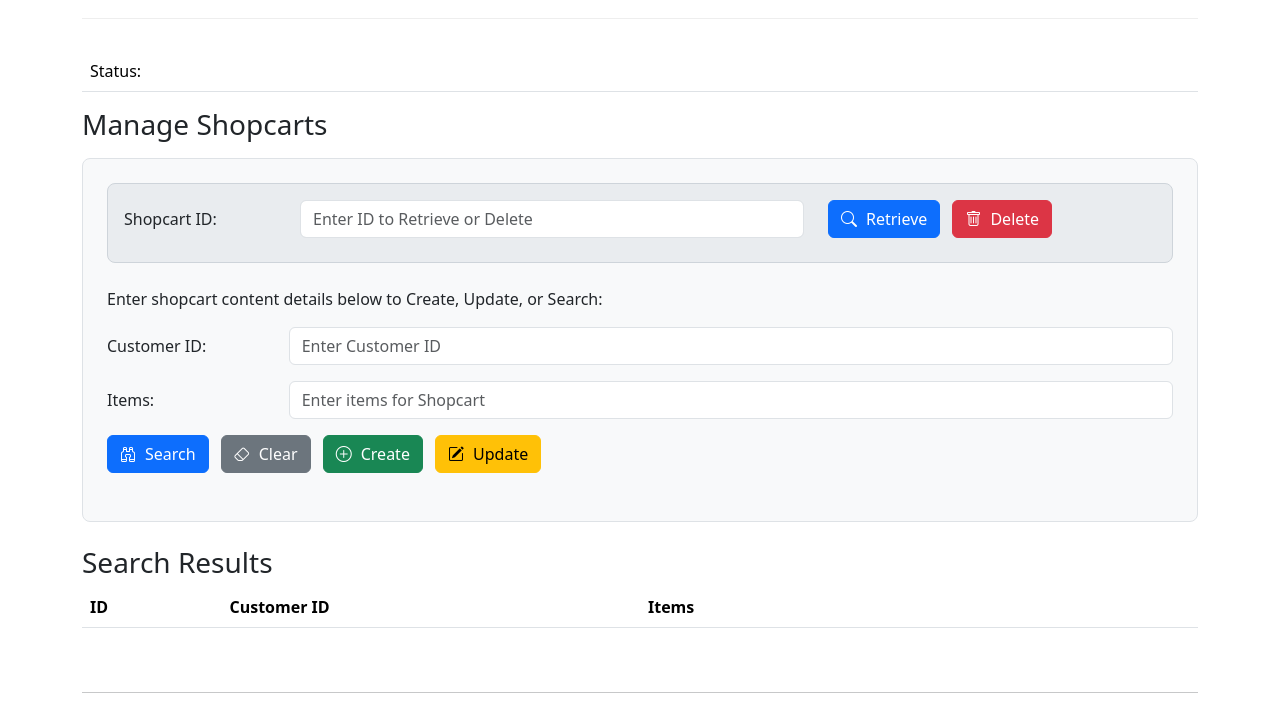
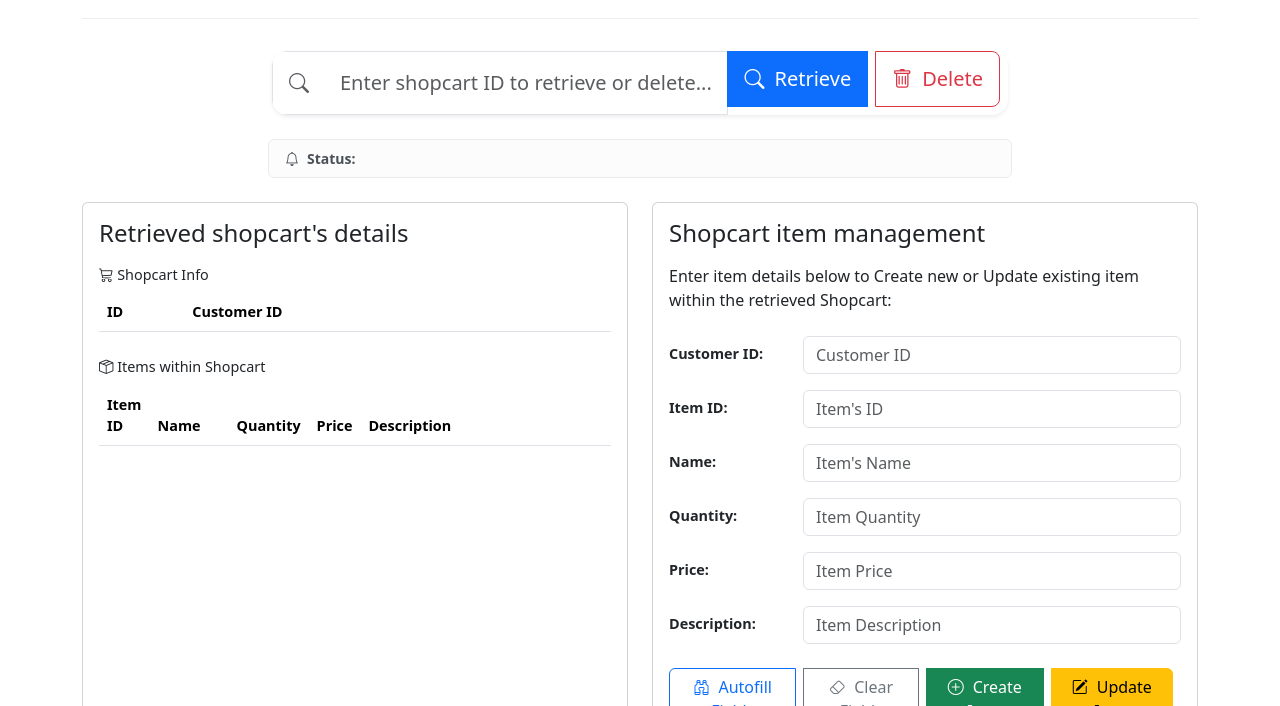
Before and after one commit to CSCI-GA-2820-SP25-001/shopcarts, a plain HTML site: page service/static/index.html in a window 1280 px wide. Shown: the part 86-792 px from the top of the page. Drawn offline with nearby package versions, Linux system fonts and the light colour scheme; files whose address does not match are found by name.

Commit message:
improved UI

```diff
--- a/service/static/index.html
+++ b/service/static/index.html
@@ -18,7 +18,7 @@
         padding-bottom: 1rem;
         border-bottom: 1px solid #eee;
     }
-    #form_data .well {
+    #shopcart_form_data .well {
         padding: 1.5rem;
         background-color: #f8f9fa;
         border: 1px solid #dee2e6;
@@ -28,8 +28,8 @@
     .form-group {
         margin-bottom: 1rem;
     }
-     #search_results table th,
-     #search_results table td {
+     #shopcart_search_results table th,
+     #shopcart_search_results table td {
         vertical-align: middle;
      }
      .form-group .btn {
@@ -52,6 +52,17 @@
         border: 1px solid #ced4da;
         margin-bottom: 1.5rem; /* Add space below this section */
      }
+     /* Reduce font size for elements within cards */
+     .card .table th,
+     .card .section-label,
+     .card .col-form-label {
+        font-size: 0.9rem; /* Adjust size as needed */
+     }
+     /* Apply consistent bold weight */
+     .card .table th,
+     .card .col-form-label {
+        font-weight: 600; /* Keep headers and labels slightly bolder */
+     }
   </style>
 </head>
 
@@ -61,84 +72,173 @@
       <h1><i class="bi bi-cart3"></i> Shopcart Demo REST API Service</h1>
     </div>
 
-    <!-- Flash Message -->
-    <div class="table-responsive">
-      <table class="table">
-        <tbody>
-          <tr>
-            <td>Status:</td>
-            <td><span id="flash_message"></span></td>
-          </tr>
-        </tbody>
-      </table>
-    </div>
+    <!-- FORM -->
+    <div class="col-md-12" id="shopcart_form_data">
 
-    <!-- FORM -->
-    <div class="col-md-12" id="form_data">
-      <h3>Manage Shopcarts</h3>
-      <div class="well">
-        <div class="shopcart-id-section">
-            <div class="form-group row mb-0"> <!-- Removed bottom margin from group inside this section -->
-              <label class="control-label col-sm-2 col-form-label" for="shopcart_id">Shopcart ID:</label>
-              <div class="col-sm-6">
-                <input type="text" class="form-control" id="id" placeholder="Enter ID to Retrieve or Delete">
-              </div>
-              <div class="col-sm-4 align-self-center">
-                <button type="submit" class="btn btn-primary" id="retrieve-btn"><i class="bi bi-search"></i> Retrieve</button>
-                <button type="submit" class="btn btn-danger" id="delete-btn"><i class="bi bi-trash"></i> Delete</button>
+      <div class="form-group row mb-4">
+          <div class="col-sm-10 col-lg-8 mx-auto">
+            <div class="input-group input-group-lg shadow-sm rounded-4 overflow-hidden">
+              <span class="input-group-text bg-white border-end-0 text-muted">
+                <i class="bi bi-search"></i>
+              </span>
+              <input type="text" class="form-control border-start-0 py-3 fs-5" id="shopcart_id"
+                     placeholder="Enter shopcart ID to retrieve or delete..."
+                     style="box-shadow: none;">
+              <button type="submit" class="btn btn-primary btn-lg" id="retrieve-btn">
+                <i class="bi bi-search"></i> Retrieve
+              </button>
+              <button type="submit" class="btn btn-outline-danger btn-lg" id="delete-btn">
+                <i class="bi bi-trash"></i> Delete
+              </button>
             </div>
           </div>
       </div>
 
-        <p class="mb-3">Enter shopcart content details below to Create, Update, or Search:</p> <!-- Added text for clarity -->
-
-        <div class="form-horizontal">
-
-          <!-- Customer ID -->
-          <div class="form-group row">
-            <label class="control-label col-sm-2 col-form-label" for="customer_id">Customer ID:</label>
-            <div class="col-sm-10">
-              <input type="number" class="form-control" id="customer_id" placeholder="Enter Customer ID">
+      <div class="mb-4" style="background: none; border: none; padding: 0;">
+        <!-- Flash Message row -->
+        <div class="col-sm-10 col-lg-8 mx-auto">
+          <div class="row">
+            <div class="col-12">
+              <div class="alert alert-light d-flex align-items-center mb-0 py-2">
+                <i class="bi bi-bell me-2 small"></i>
+                <strong class="small">Status:</strong>
+                <span id="flash_message" class="ms-2 small"></span>
               </div>
             </div>
-
-          <!-- Items -->
-          <div class="form-group row">
-            <label class="control-label col-sm-2 col-form-label" for="item_id">Items:</label>
-            <div class="col-sm-10">
-              <input type="text" class="form-control" id="item_id" placeholder="Enter items for Shopcart">
           </div>
         </div>
+      </div> <!-- Closing the status section -->
 
-          <!-- SUBMIT BUTTONS - Unchanged -->
-          <div class="form-group row">
-            <div class="col-sm-offset-2 col-sm-10">
-              <button type="submit" class="btn btn-primary" id="search-btn"><i class="bi bi-binoculars"></i> Search</button>
-              <button type="submit" class="btn btn-secondary" id="clear-btn"><i class="bi bi-eraser"></i> Clear</button>
-              <button type="submit" class="btn btn-success" id="create-btn"><i class="bi bi-plus-circle"></i> Create</button>
-              <button type="submit" class="btn btn-warning" id="update-btn"><i class="bi bi-pencil-square"></i> Update</button>
+
+        <div class="row"> <!-- Add row to contain the two cards -->
+          <!-- Shopcart Details Section Card -->
+          <div class="col-md-6 mb-4 mb-md-0"> <!-- Add column class and adjust margin -->
+            <div class="card h-100"> <!-- Restore border (default card style) -->
+              <div class="card-body">
+                <h4 class="card-title mb-3">Retrieved shopcart's details</h4>
+
+                <!-- Shopcart Info Table -->
+                <div class="mb-4" id="shopcart_list_results">
+                  <div class="section-label mb-2"><i class="bi bi-cart3"></i> Shopcart Info</div>
+                  <table class="table table-striped table-hover">
+                    <thead>
+                      <tr>
+                        <th class="col-md-2">ID</th>
+                        <th class="col-md-10">Customer ID</th>
+                      </tr>
+                    </thead>
+                    <tbody>
+                      <!-- Shopcart list rows will be populated here by JS -->
+                    </tbody>
+                  </table>
                 </div>
-          </div>
-        </div> <!-- form horizontal -->
-      </div> <!-- end well -->
-    </div> <!-- end Form -->
+                <!-- End Shopcart Info Table -->
 
-    <!-- Search Results -->
-    <div class="table-responsive col-md-12 mt-4" id="search_results">
-      <h3>Search Results</h3>
+                <!-- Items Table -->
+                <div class="mb-0">
+                    <div class="section-label mb-2"><i class="bi bi-box-seam"></i> Items within Shopcart</div>
                     <table class="table table-striped table-hover">
                       <thead>
                         <tr>
                           <!-- Updated table headers to exact names -->
-            <th class="col-md-1">ID</th>
-            <th class="col-md-3">Customer ID</th>
-            <th class="col-md-4">Items</th>
+                          <th class="col-md-1">Item ID</th>
+                          <th class="col-md-2">Name</th>
+                          <th class="col-md-1">Quantity</th>
+                          <th class="col-md-1">Price</th>
+                          <th class="col-md-7">Description</th>
                         </tr>
                       </thead>
                       <tbody>
+                        <!-- Item rows will be populated here by JS -->
                       </tbody>
                     </table>
                 </div>
+                <!-- End Items Table -->
+              </div> <!-- End card-body -->
+            </div> <!-- End Shopcart Details Section Card -->
+          </div> <!-- End column -->
+
+          <!-- Item Management Section Card -->
+          <div class="col-md-6"> <!-- Add column class -->
+            <div class="card h-100"> <!-- Remove bg-white -->
+              <div class="card-body">
+                <h4 class="card-title mb-3">Shopcart item management</h4>
+                <p class="card-text mb-4">Enter item details below to Create new or Update existing item within the retrieved Shopcart:</p>
+
+                <!-- Customer ID -->
+                <div class="form-group row">
+                  <label class="control-label col-sm-3 col-form-label" for="customer_id">Customer ID:</label> <!-- Changed to col-sm-3 -->
+                  <div class="col-sm-9"> <!-- Changed to col-sm-9 -->
+                    <input type="number" class="form-control" id="customer_id" placeholder="Customer ID">
+                  </div>
+                </div>
+
+                <!-- Item ID -->
+                <div class="form-group row">
+                    <label class="control-label col-sm-3 col-form-label" for="item_id">Item ID:</label> <!-- Changed to col-sm-3 -->
+                    <div class="col-sm-9"> <!-- Changed to col-sm-9 -->
+                      <input type="number" class="form-control" id="item_id" placeholder="Item's ID">
+                    </div>
+                  </div>
+
+                <!-- Name -->
+                <div class="form-group row">
+                  <label class="control-label col-sm-3 col-form-label" for="name">Name:</label> <!-- Changed to col-sm-3 -->
+                  <div class="col-sm-9"> <!-- Changed to col-sm-9 -->
+                    <input type="text" class="form-control" id="name" placeholder="Item's Name">
+                  </div>
+                </div>
+
+                <!-- Quantity -->
+                <div class="form-group row">
+                  <label class="control-label col-sm-3 col-form-label" for="quantity">Quantity:</label> <!-- Changed to col-sm-3 -->
+                  <div class="col-sm-9"> <!-- Changed to col-sm-9 -->
+                    <input type="number" class="form-control" id="quantity" placeholder="Item Quantity">
+                  </div>
+                </div>
+
+                <!-- Price -->
+                <div class="form-group row">
+                  <label class="control-label col-sm-3 col-form-label" for="price">Price:</label> <!-- Changed to col-sm-3 -->
+                  <div class="col-sm-9"> <!-- Changed to col-sm-9 -->
+                    <input type="number" step="0.01" class="form-control" id="price" placeholder="Item Price">
+                  </div>
+                </div>
+
+                <!-- Description -->
+                <div class="form-group row">
+                  <label class="control-label col-sm-3 col-form-label" for="description">Description:</label> <!-- Changed to col-sm-3 -->
+                  <div class="col-sm-9"> <!-- Changed to col-sm-9 -->
+                    <input type="text" class="form-control" id="description" placeholder="Item Description">
+                  </div>
+                </div>
+
+                <div class="form-horizontal">
+                  <!-- SUBMIT BUTTONS -->
+                  <div class="form-group row mb-0 mt-4"> <!-- Removed offset/col div, added margin top -->
+                    <div class="btn-group w-100" role="group" aria-label="Item Management Actions"> <!-- Added w-100 to make group take full width -->
+                      <button type="submit" class="btn btn-outline-primary" id="search-btn"><i class="bi bi-binoculars"></i> Autofill Fields</button>
+                      <button type="submit" class="btn btn-outline-secondary" id="clear-btn"><i class="bi bi-eraser"></i> Clear Fields</button>
+                      <button type="submit" class="btn btn-success" id="create-btn"><i class="bi bi-plus-circle"></i> Create Item</button>
+                      <button type="submit" class="btn btn-warning" id="update-btn"><i class="bi bi-pencil-square"></i> Update Item</button>
+                    </div>
+                  </div>
+                </div> <!-- form horizontal -->
+              </div> <!-- End card-body -->
+            </div> <!-- End Item Management Section Card -->
+          </div> <!-- End column -->
+        </div> <!-- End row -->
+
+        <div class="table-responsive col-md-12 mt-4" id="shopcart_search_results">
+          <!-- This div seems misplaced or potentially unused based on previous structure, review its purpose -->
+          <!-- If it was meant to hold search results, it might need restructuring or removal -->
+        </div>
+
+
+    </div> <!-- end Form -->
+
+
+
 
     <footer class="mt-5 mb-3 text-center">
       <hr>
```
Lines whose indentation alone changed are shown as unchanged.
